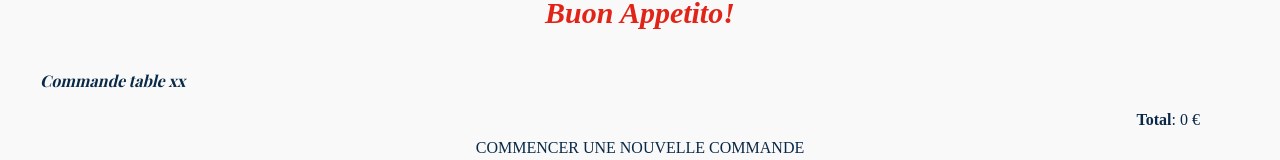
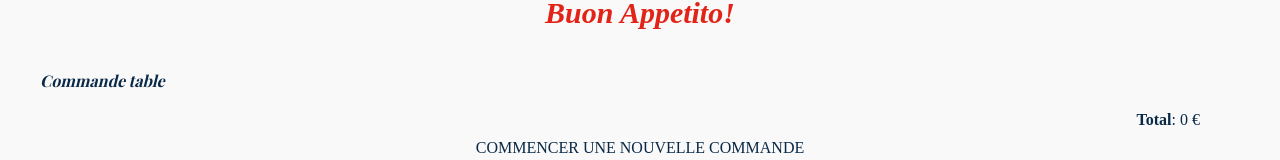
Before and after one commit to AnneGicquel/pizzeriaDellaMamma, an Angular app: page /summary in a window 1280 px wide. Shown: the part 288-448 px from the top of the page. Built offline with nearby package versions, Linux system fonts and the light colour scheme; a web font is replaced by a local one.

Commit message:
recupération numero de table

```diff
--- a/src/app/pages/basket/basket.component.html
+++ b/src/app/pages/basket/basket.component.html
@@ -2,7 +2,7 @@
 
     <h2>Panier</h2>
 
-    <section *ngIf="basket.length >0 ; else otherContent">
+    <section *ngIf="basket.length > 0 ; else otherContent">
     <div class="lien flex">
         <a class="retour" routerLink="/category">Retour aux produits</a>
         <button class="reset" (click)="resetBasket()">Vider le panier</button>
@@ -12,8 +12,8 @@
     <p class="total"><b>Total</b>: {{ this.basketService.basketTotalPrice }}  €</p>
 
     <div class="flex column">
-        <button class="envoyer" routerLink="/summary">Table XX : Envoyer la commande en cuisine</button>
-        <a routerlink="">Votre table n'est pas la XX ?</a>
+        <button class="envoyer" routerLink="/summary">Table {{ getTableNumber() }} : Envoyer la commande en cuisine</button>
+        <a routerLink="" (click)="resetBasket()">Votre table n'est pas la {{ getTableNumber() }} ?</a>
     </div>
 
 </section>
--- a/src/app/pages/basket/basket.component.ts
+++ b/src/app/pages/basket/basket.component.ts
@@ -1,6 +1,7 @@
 import { Component } from '@angular/core';
 import { IProduct } from 'src/app/mocks/products';
 import { BasketServiceService, IBasketProduct } from 'src/app/services/basketService/basket-service.service';
+import { TableFormServiceService } from 'src/app/services/tableFormService/table-form-service.service';
 
 @Component({
   selector: 'app-basket',
@@ -12,10 +13,14 @@ export class BasketComponent {
   basket : IBasketProduct[] = [];
 
 
-  constructor (public basketService: BasketServiceService) {}
+  constructor (
+    public basketService: BasketServiceService,
+    private tableFormService : TableFormServiceService,
+    ) {}
 
   ngOnInit() {
     this.getBasket();
+    this.getTableNumber();
   }
 
   getBasket() {
@@ -32,5 +37,11 @@ export class BasketComponent {
     this.getBasket();
   }
 
+  // Fonction pour récupérer le numéro de table
+  getTableNumber() {
+    const tableNumber = this.tableFormService.getTableNumberInfo();
+    return tableNumber;
+    console.log('table', tableNumber);
+  }
 
 }
--- a/src/app/pages/summary/summary.component.html
+++ b/src/app/pages/summary/summary.component.html
@@ -2,7 +2,7 @@
 
 <p class="bonAppetit center">Buon Appetito!</p>
 
-<p class="summary">Commande table xx</p>
+<p class="summary">Commande table {{ getTableNumber()}}</p>
 
 <app-basket-product-card></app-basket-product-card>
 <p class="total"><b>Total</b>: {{ this.basketService.basketTotalPrice }}  €</p>
--- a/src/app/pages/summary/summary.component.ts
+++ b/src/app/pages/summary/summary.component.ts
@@ -1,5 +1,6 @@
 import { Component } from '@angular/core';
 import { BasketServiceService, IBasketProduct } from 'src/app/services/basketService/basket-service.service';
+import { TableFormServiceService } from 'src/app/services/tableFormService/table-form-service.service';
 
 @Component({
   selector: 'app-summary',
@@ -10,17 +11,29 @@ export class SummaryComponent {
 isButtonVisible = false;
 basket : IBasketProduct[] = [];
 
-constructor (public basketService: BasketServiceService) {}
+constructor (
+  public basketService: BasketServiceService,
+  private tableFormService : TableFormServiceService
+  )
+   {}
 
   ngOnInit() {
     this.getBasket();
+    this.getTableNumber();
   }
 
   getBasket() {
     this.basket = this.basketService.getBasket();
   }
 
+  //Fonction pour vider le panier
   resetBasket(){
     this.basketService.resetBasket();
   }
+
+   // Fonction pour récupérer le numéro de table
+   getTableNumber() {
+    const tableNumber = this.tableFormService.getTableNumberInfo();
+    return tableNumber;
+  }
 }
```
